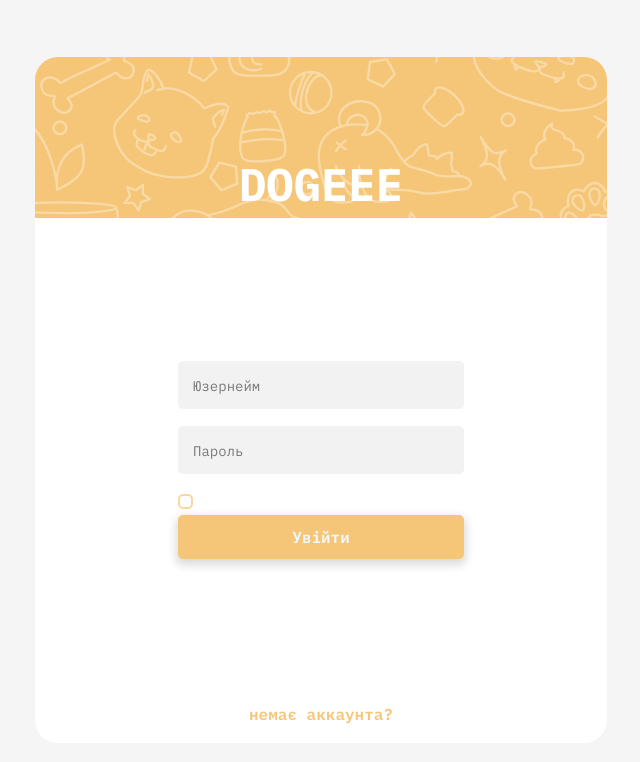
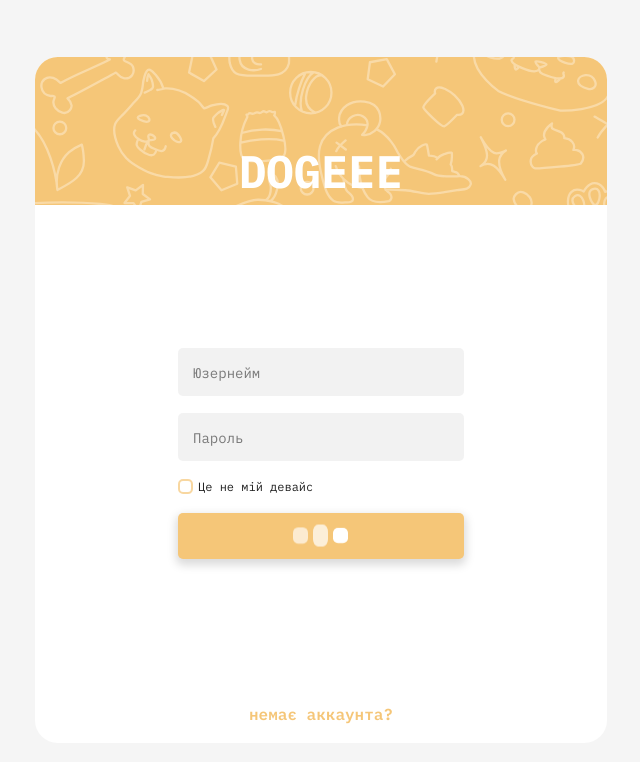
Before and after one commit to JadeShopKeepr/partfolio, a React (Vite) app in the folder personalPortfolioWebsite/: page /auth in a window 1280 px wide. Shown: the top 762 px of the page, without its empty margins (319-959 px from the left). Built offline with nearby package versions, Linux system fonts and the light colour scheme.

Commit message:
finished checkbox and loading for button and started auth prep

```diff
--- a/personalPortfolioWebsite/src/Pages/Login/loginPage.tsx
+++ b/personalPortfolioWebsite/src/Pages/Login/loginPage.tsx
@@ -72,16 +72,19 @@ export const LoginPage = () => {
             />
           </div>
           <div className={styles.checkbox}>
+            <div className={styles.input_container}>
               <CheckBox
                 label='Це не мій девайс'
                 checked={formValues.notMyDevice}
                 onChange={(event: React.ChangeEvent<HTMLInputElement>) => {
-                const notMyDevice = !event.target.checked;
+                  console.log(event.target.checked);
+                  const notMyDevice = event.target.checked;
                   setFormValues({ ...formValues, notMyDevice });
                 }}
               />
             </div>
-          <FormButton>Увійти</FormButton>
+          </div>
+          <FormButton isLoading>Увійти</FormButton>
         </div>
         <div onClick={() => navigate('/registration')} className={styles.signUp}>
           немає аккаунта?
--- a/personalPortfolioWebsite/src/common/buttons/formButton.module.css
+++ b/personalPortfolioWebsite/src/common/buttons/formButton.module.css
@@ -1,10 +1,14 @@
 .button {
+  display: flex;
+  justify-content: center;
   border: none;
   border-radius: 5px;
   box-shadow: 0px 4px 10px 2px rgba(0, 0, 0, 0.15);
   background: #f5c678;
-  padding: 10px;
+  padding: 15.5px 102.5px;
+  font-size: 14px;
   width: 100%;
+  height: 100%;
   color: aliceblue;
   font-weight: 600;
   cursor: pointer;
@@ -18,3 +22,92 @@
 .button:active {
   background-color: #f5c578d8;
 }
+.dot-elastic {
+  position: relative;
+  width: 15px;
+  height: 15px;
+  border-radius: 5px;
+  background-color: #fff;
+  color: #fff;
+  animation: dot-elastic 1s infinite linear;
+}
+.dot-elastic::before,
+.dot-elastic::after {
+  content: '';
+  display: inline-block;
+  position: absolute;
+  top: 0;
+}
+.dot-elastic::before {
+  left: -20px;
+  width: 15px;
+  height: 15px;
+  border-radius: 5px;
+  background-color: #fff;
+  color: #fff;
+  animation: dot-elastic-before 1s infinite linear;
+}
+.dot-elastic::after {
+  left: 20px;
+  width: 15px;
+  height: 15px;
+  border-radius: 5px;
+  background-color: #fff;
+  color: #fff;
+  animation: dot-elastic-after 1s infinite linear;
+}
+
+@keyframes dot-elastic-before {
+  0% {
+    background-color: rgba(255, 255, 255, 0.5);
+    transform: scale(1, 1);
+  }
+  25% {
+    background-color: rgba(255, 255, 255, 0.5);
+    transform: scale(1, 1.5);
+  }
+  50% {
+    transform: scale(1, 0.67);
+  }
+  75% {
+    transform: scale(1, 1);
+  }
+  100% {
+    transform: scale(1, 1);
+  }
+}
+@keyframes dot-elastic {
+  0% {
+    transform: scale(1, 1);
+  }
+  25% {
+    transform: scale(1, 1);
+  }
+  50% {
+    background-color: rgba(255, 255, 255, 0.7);
+    transform: scale(1, 1.5);
+  }
+  75% {
+    transform: scale(1, 1);
+  }
+  100% {
+    transform: scale(1, 1);
+  }
+}
+@keyframes dot-elastic-after {
+  0% {
+    transform: scale(1, 1);
+  }
+  25% {
+    transform: scale(1, 1);
+  }
+  50% {
+    transform: scale(1, 0.67);
+  }
+  75% {
+    transform: scale(1, 1.5);
+  }
+  100% {
+    transform: scale(1, 1);
+  }
+}
--- a/personalPortfolioWebsite/src/common/buttons/formButton.tsx
+++ b/personalPortfolioWebsite/src/common/buttons/formButton.tsx
@@ -1,7 +1,14 @@
 import React from 'react';
 import styles from './formButton.module.css';
-interface FormButtonProps extends React.HTMLProps<HTMLButtonElement> {}
+interface FormButtonProps extends React.ButtonHTMLAttributes<HTMLButtonElement> {
+  isLoading?: boolean;
+}
 
-export const FormButton: React.FC<FormButtonProps> = ({ children }) => {
-  return <button className={styles.button}>{children}</button>;
+export const FormButton: React.FC<FormButtonProps> = ({ children, isLoading = false }) => {
+  return (
+    <button className={styles.button}>
+      {!isLoading && children}
+      {isLoading && <div className={styles['dot-elastic']}></div>}
+    </button>
+  );
 };
--- a/personalPortfolioWebsite/src/common/fields/inputs/Checkbox/CheckBox.tsx
+++ b/personalPortfolioWebsite/src/common/fields/inputs/Checkbox/CheckBox.tsx
@@ -7,9 +7,10 @@ interface CheckBoxProps extends Omit<React.InputHTMLAttributes<HTMLInputElement>
 
 export const CheckBox: React.FC<CheckBoxProps> = ({ label, ...props }) => {
   return (
-    <label htmlFor=''>
+    <label className={styles.checkbox_container}>
       <input className={styles.checkbox} type='checkbox' checked={props.checked} {...props} />
       <span className={styles.custom_checkbox} />
+      <span className={styles.checkbox_label}>{label}</span>
     </label>
   );
 };
--- a/personalPortfolioWebsite/src/common/fields/inputs/Checkbox/checkbox.module.css
+++ b/personalPortfolioWebsite/src/common/fields/inputs/Checkbox/checkbox.module.css
@@ -1,3 +1,9 @@
+.checkbox_container {
+  display: flex;
+  align-items: center;
+  cursor: pointer;
+}
+
 .checkbox {
   clip: rect(0 0 0 0);
   clip-path: inset(50%);
@@ -10,7 +16,6 @@
 
 .custom_checkbox {
   display: inline-block;
-  cursor: pointer;
   height: 15px;
   width: 15px;
   background-color: transparent;
@@ -25,3 +30,9 @@
   border: none;
   background-image: url(../../../../assets/checked.svg);
 }
+
+.checkbox_label {
+  display: inline-block;
+  font-size: 12px;
+  margin-left: 5px;
+}
```
Lines whose indentation alone changed are shown as unchanged.
